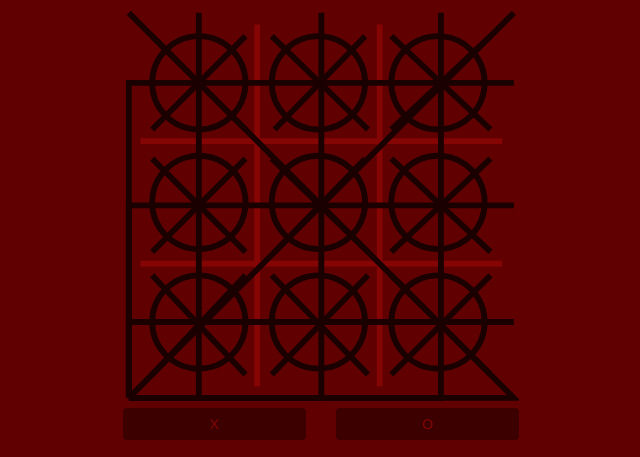
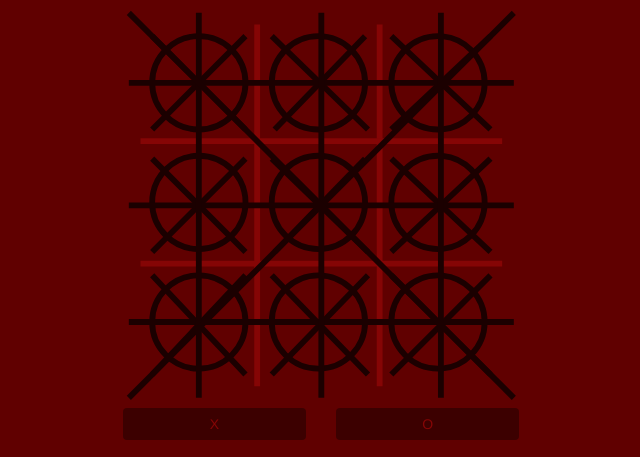
Before and after one commit to RandomAnomaly/js-tictactoe, a website: page public_html/index.html in a window 1280 px wide. Shown: the part 63-520 px from the top of the page, without its empty margins (319-959 px from the left). Drawn offline with nearby package versions, Linux system fonts and the light colour scheme.

Commit message:
Got rid of extra bits on victory lines

```diff
--- a/public_html/index.html
+++ b/public_html/index.html
@@ -115,18 +115,18 @@ and open the template in the editor.
 
                     <!-- Victory Lines -->
                     <!-- Horizontal -->
-                    <path id="bottom-hor-victory" d="M0.5 33.5 L0.5 27 L33.5 27" stroke="black" fill="none" stroke-width="0.5"/>
-                    <path id="middle-hor-victory" d="M0.5 33.5 L0.5 17 L33.5 17" stroke="black" fill="none" stroke-width="0.5"/>
-                    <path id="top-hor-victory" d="M0.5 33.5 L0.5 6.5 L33.5 6.5" stroke="black" fill="none" stroke-width="0.5"/>
+                    <path id="bottom-hor-victory" d="M0.5 27 L33.5 27" stroke="black" fill="none" stroke-width="0.5"/>
+                    <path id="middle-hor-victory" d="M0.5 17 L33.5 17" stroke="black" fill="none" stroke-width="0.5"/>
+                    <path id="top-hor-victory" d="M0.5 6.5 L33.5 6.5" stroke="black" fill="none" stroke-width="0.5"/>
 
                     <!-- Vertical -->
-                    <path id="left-vert-victory" d="M0.5 33.5 L6.5 33.5 L6.5 0.5" stroke="black" fill="none" stroke-width="0.5"/>
-                    <path id="middle-vert-victory" d="M0.5 33.5 L17 33.5 L17 0.5" stroke="black" fill="none" stroke-width="0.5"/>
-                    <path id="right-vert-victory" d="M0.5 33.5 L27.25 33.5 L27.25 0.5" stroke="black" fill="none" stroke-width="0.5"/>
+                    <path id="left-vert-victory" d="M6.5 33.5 L6.5 0.5" stroke="black" fill="none" stroke-width="0.5"/>
+                    <path id="middle-vert-victory" d="M17 33.5 L17 0.5" stroke="black" fill="none" stroke-width="0.5"/>
+                    <path id="right-vert-victory" d="M27.25 33.5 L27.25 0.5" stroke="black" fill="none" stroke-width="0.5"/>
 
                     <!-- Diags -->
                     <path id="forward-diag-victory" d="M0.5 33.5 L33.5 0.5" stroke="black" fill="none" stroke-width="0.5"/>
-                    <path id="backward-diag-victory" d="M0.5 33.5 L33.5 33.5 L0.5 0.5" stroke="black" fill="none" stroke-width="0.5"/>
+                    <path id="backward-diag-victory" d="M33.5 33.5 L0.5 0.5" stroke="black" fill="none" stroke-width="0.5"/>
 
 
 
```
